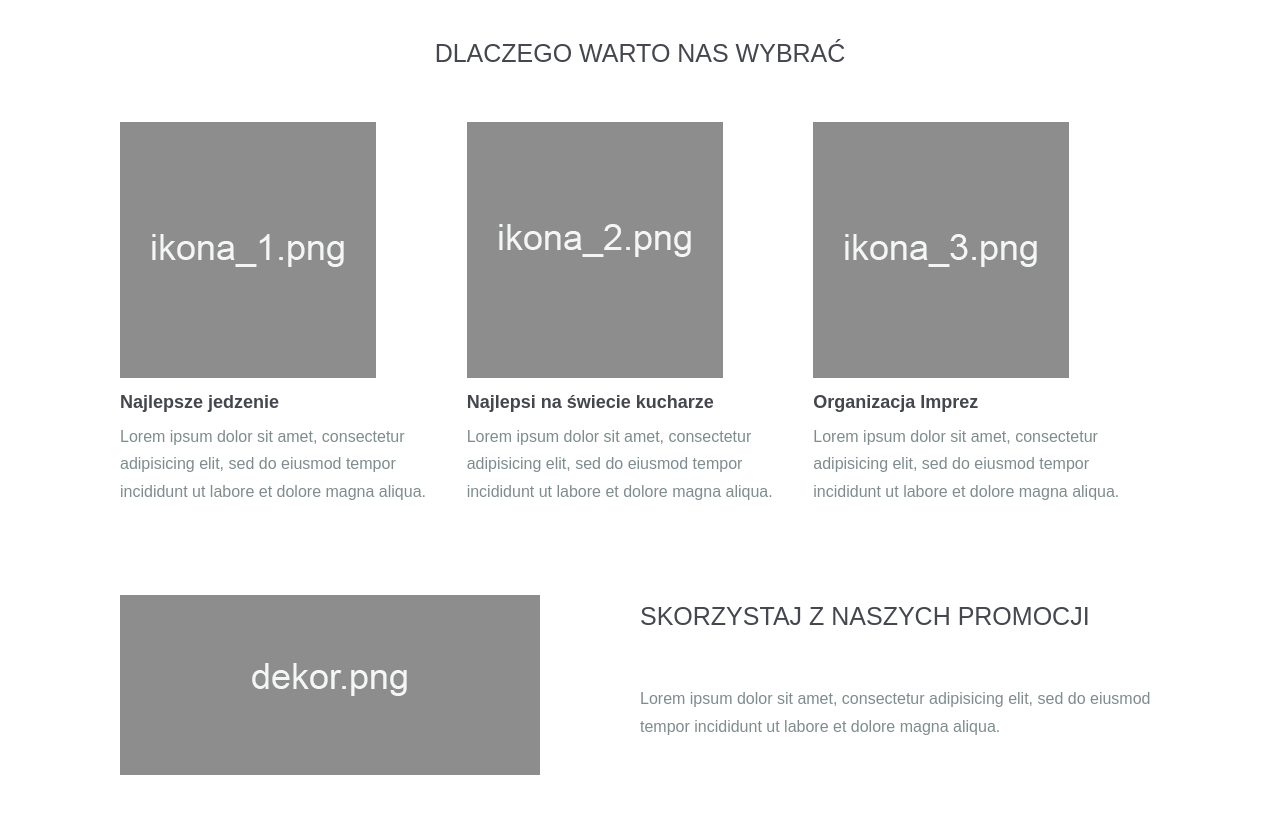
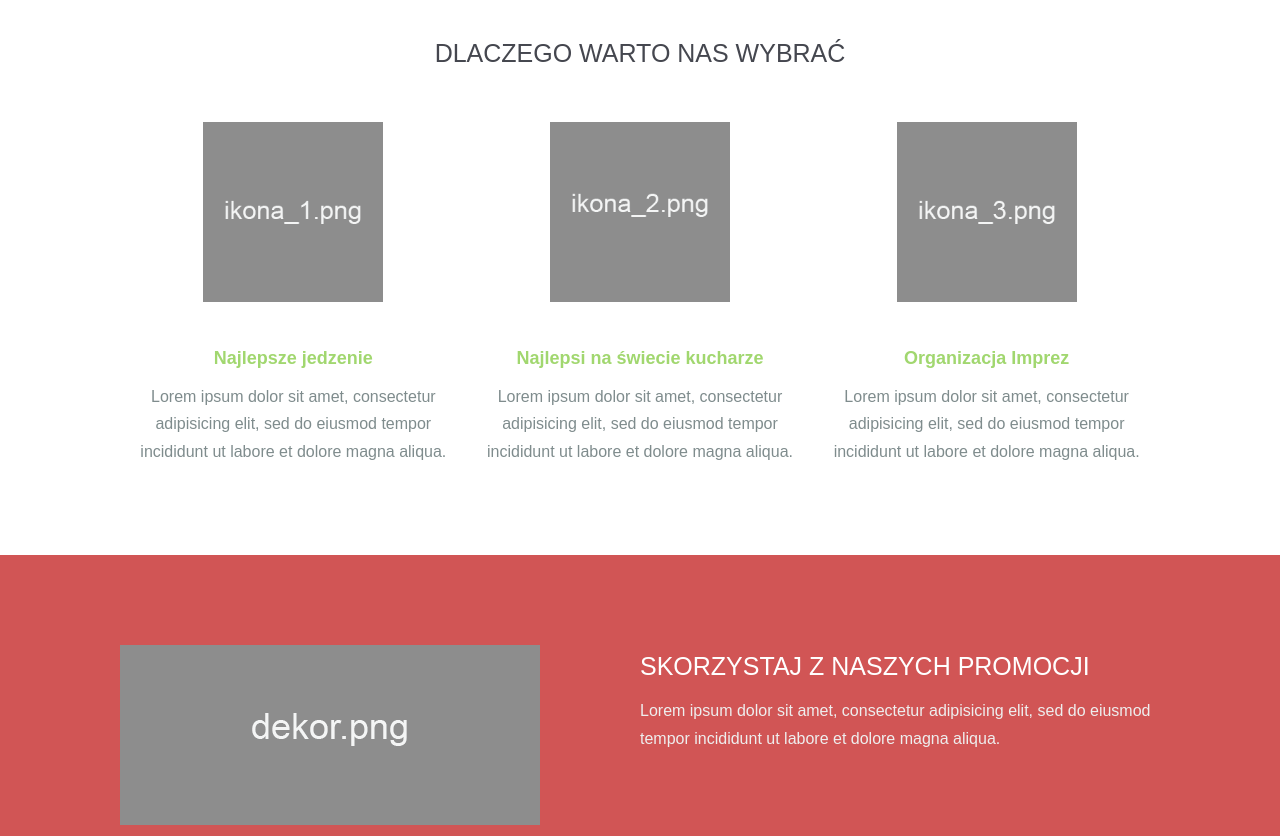
Before and after one commit to irekch/SK_webintro, a plain HTML site: page index.html in a window 1280 px wide. Shown: the part 780-1616 px from the top of the page. Drawn offline with Linux system fonts and the light colour scheme.

Commit message:
CSS styles for different sections

```diff
--- a/index.html
+++ b/index.html
@@ -36,7 +36,7 @@
 		<section class="intro">
 			<div class="container">
 				<h2 class="center-text">Dlaczego warto nas wybrać</h2>
-				<div class="col-one-third">
+				<div class="col-one-third center-text">
 <!--					<img src="D:\Code_HTML\SK_webintro\img\ikona_1.png" alt="Ikona1"> -->
 					<img src=".\img\ikona_1.png" alt="Ikona1">
 					<h3>Najlepsze jedzenie</h3>
@@ -44,7 +44,7 @@
 						sed do eiusmod tempor incididunt ut labore et dolore
 						magna aliqua.</p>
 				</div>
-				<div class="col-one-third">
+				<div class="col-one-third center-text">
 <!--					<img src="D:\Code_HTML\SK_webintro\img\ikona_2.png" alt="Ikona2"> -->
 					<img src=".\img\ikona_2.png" alt="Ikona2">
 					<h3>Najlepsi na świecie kucharze</h3>
@@ -52,7 +52,7 @@
 						sed do eiusmod tempor incididunt ut labore et dolore
 						magna aliqua.</p>
 				</div>
-				<div class="col-one-third">
+				<div class="col-one-third center-text">
 <!--					<img src="D:\Code_HTML\SK_webintro\img\ikona_3.png" alt="Ikona3"> -->
 					<img src=".\img\ikona_3.png" alt="Ikona3">
 					<h3>Organizacja Imprez</h3>
--- a/style/style.css
+++ b/style/style.css
@@ -97,6 +97,7 @@ h3 {
 section {
     clear: both;
     padding: 90px 0px;
+    overflow: auto;
 }
 
 .container {
@@ -169,3 +170,29 @@ section {
 .banner h1 {
     margin-bottom: 30px;
 }
+
+/* Sekcja Intro */
+.intro img {
+    margin-bottom: 32px;
+    width: 180px;
+    height: 180px;
+}
+
+.intro h3 {
+    color: #A1D76F;
+    margin-bottom: 10px;
+}
+
+/* Sekcja Promocje */
+.promo {
+    background-color: #D15555
+}
+
+.promo h2 {
+    color: #FFFFFF;
+    margin-bottom: 10px;
+}
+
+.promo p {
+    color: #EEEEEE;
+}
```
